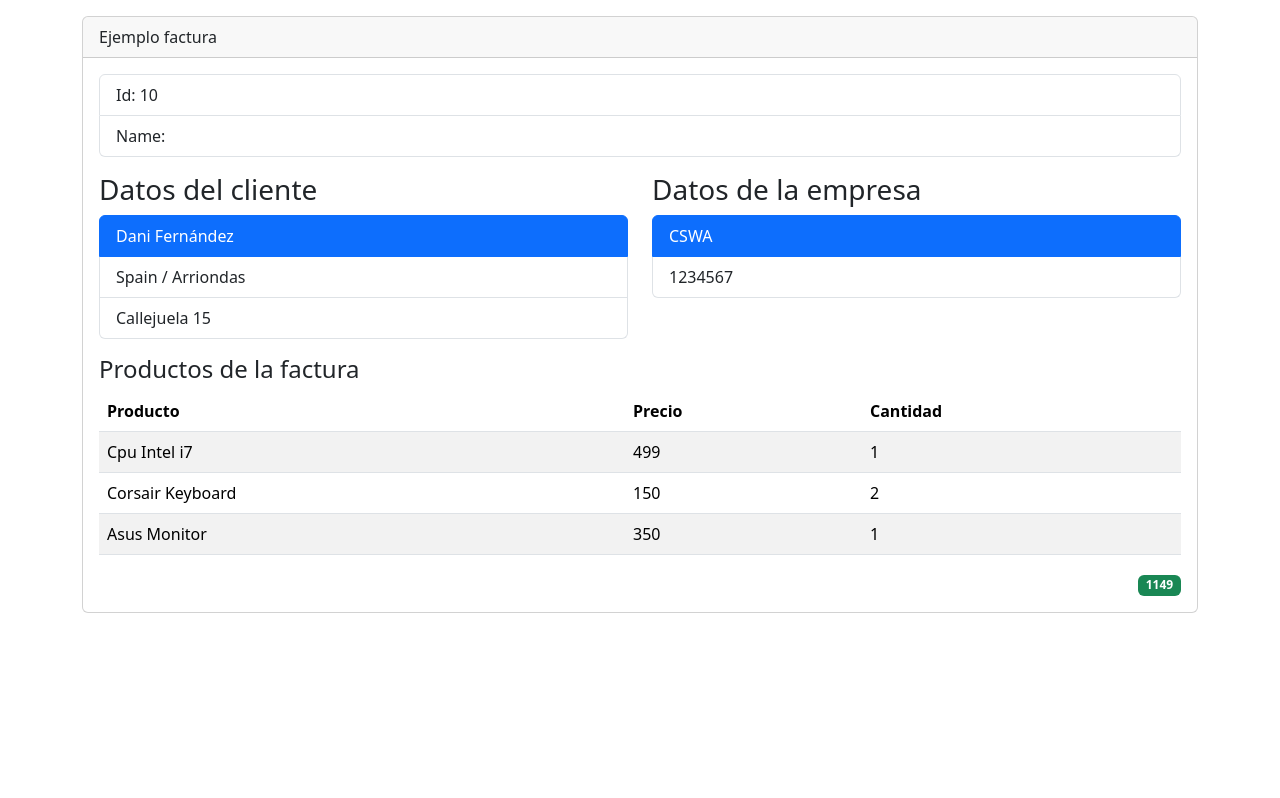
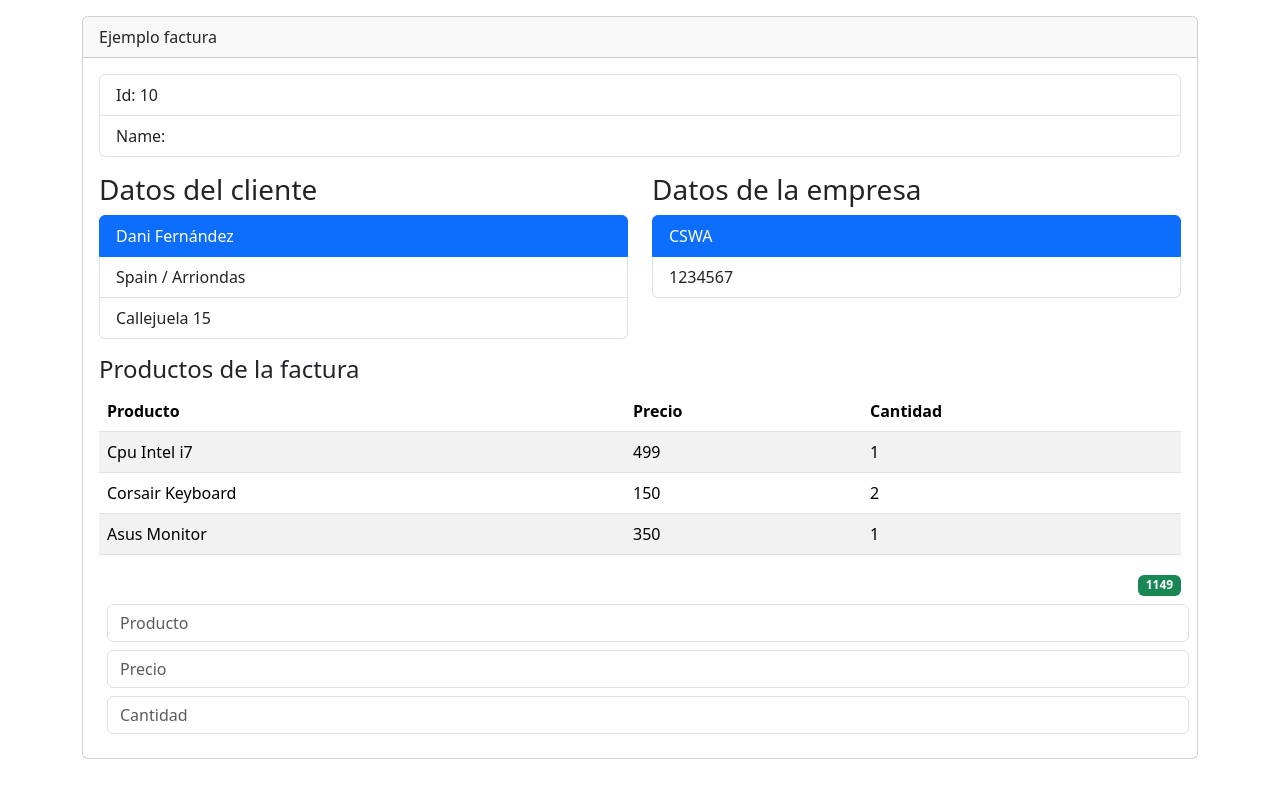
Before and after one commit to danifer24/4-invoice-app, a React (Vite) app: page / in a window 1280 px wide. Built offline with nearby package versions, Linux system fonts and the light colour scheme.

Commit message:
estructura del formulario

```diff
--- a/src/InvoiceApp.jsx
+++ b/src/InvoiceApp.jsx
@@ -20,21 +20,47 @@ export const InvoiceApp = () => {
 
                     <div className="card-body">
 
-                        <InvoiceView id={id} name={name}/>
+                        <InvoiceView id={id} name={name} />
 
                         <div className="row my-3">
 
                             <div className="col">
-                                <ClientView title={"Datos del cliente"} client={client}/>
+                                <ClientView title={"Datos del cliente"} client={client} />
                             </div>
 
                             <div className="col">
-                                <CompanyView title={"Datos de la empresa"} company={company}/>
+                                <CompanyView title={"Datos de la empresa"} company={company} />
                             </div>
                         </div>
 
-                        <ListItemsView title={"Productos de la factura"} items={items}/>
-                        <TotalView total={ total }/>
+                        <ListItemsView title={"Productos de la factura"} items={items} />
+                        <TotalView total={total} />
+                        <form action="get">
+                            <input
+                            type="text"
+                            name="product"
+                            placeholder="Producto"
+                            className="form-control m-2"
+                            onChange={ event => {
+                                console.log(event.target.value)
+                                }} />
+                            <input
+                            type="text"
+                            name="price"
+                            placeholder="Precio"
+                            className="form-control m-2"
+                            onChange={ event => {
+                                console.log(event.target.value)
+                                }} />
+                            <input
+                            type="text"
+                            name="quantity"
+                            placeholder="Cantidad"
+                            className="form-control m-2"
+                            onChange={ event => {
+                                console.log(event.target.value)
+                                }} />
+                        </form>
                     </div>
                 </div>
             </div>
```
